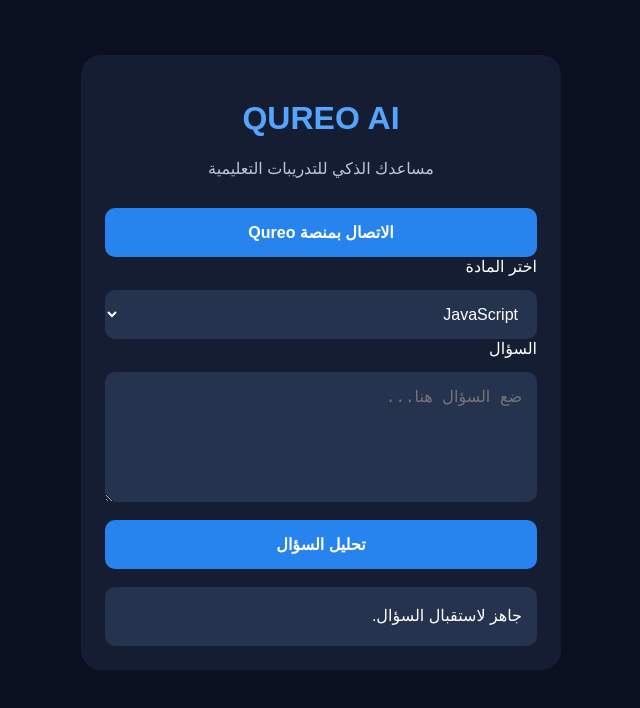
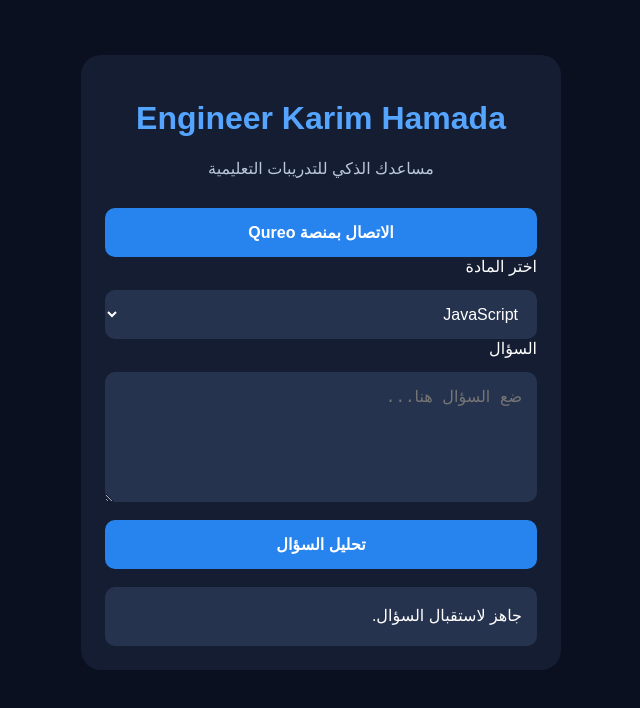
Before and after one commit to kareemhamada071-bit/qureo-A, a plain HTML site: page index.html in a window 1280 px wide. Shown: the whole page, without its empty margins (319-959 px from the left). Drawn offline with Linux system fonts and the light colour scheme.

Commit message:
Update index.html

```diff
--- a/index.html
+++ b/index.html
@@ -32,7 +32,7 @@ textarea{min-height:130px}
 </head>
 <body>
 <main>
-<h1>QUREO AI</h1>
+<h1>Engineer Karim Hamada </h1>
 <p>مساعدك الذكي للتدريبات التعليمية</p>
 
 <button onclick="connect()">
```
